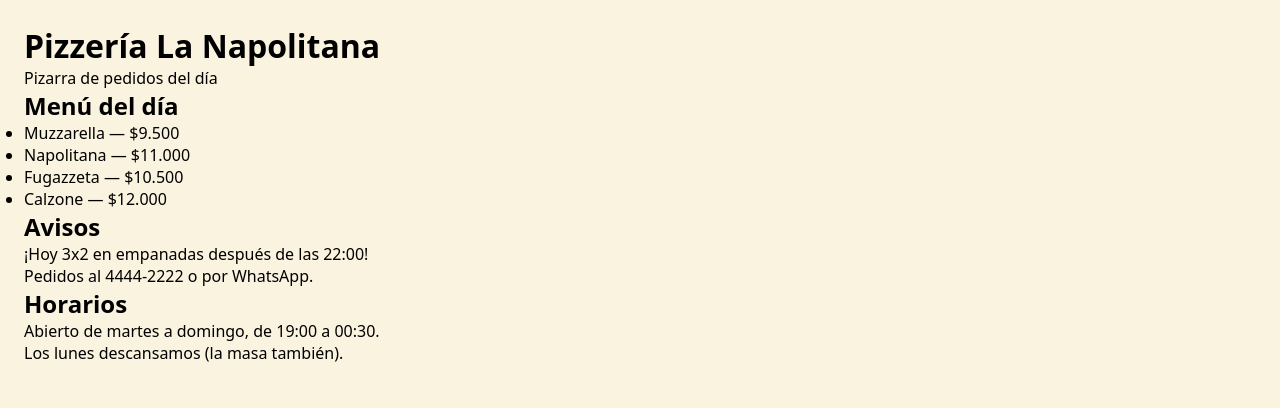
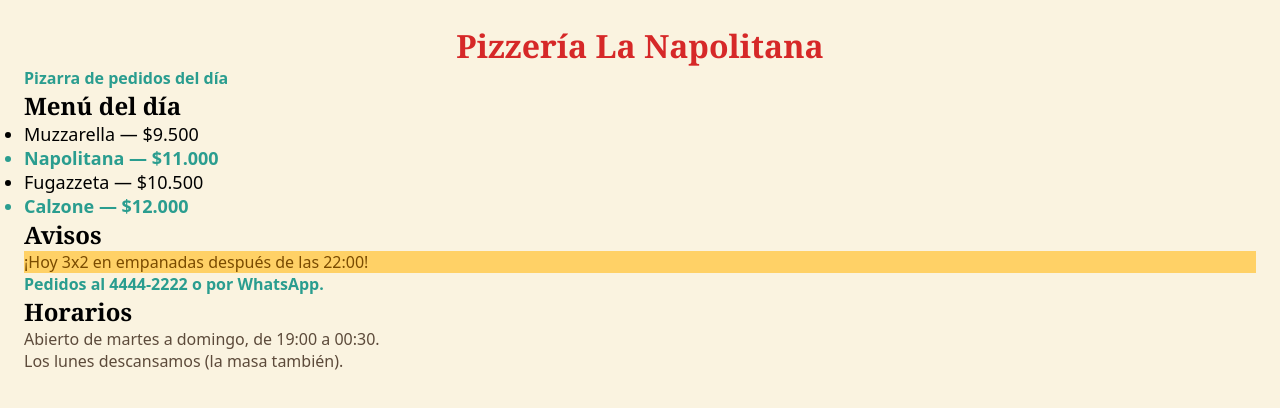
Before and after one commit to julianbaldelom4r/ejercicos-css, a plain HTML site: page ejercicios-css/02-selectores-especificidad/index.html in a window 1280 px wide. Drawn offline with Linux system fonts and the light colour scheme.

Commit message:
2do ejercicio hecho

```diff
--- a/ejercicios-css/02-selectores-especificidad/styles.css
+++ b/ejercicios-css/02-selectores-especificidad/styles.css
@@ -24,10 +24,14 @@ body {
 }
 
 /* ============================================================
-   TODO 1 — Selector de ETIQUETA
+   TODO 1 ☑️— Selector de ETIQUETA
    Todos los <p> de la página deberían verse con:
    - color: #5c4a3a
    ============================================================ */
+
+p {
+  color: #5c4a3a;
+}
 
 /* ============================================================
    TODO 2 — Selector de CLASE
@@ -36,10 +40,15 @@ body {
    - font-weight: bold
    Pregunta: esta regla también usa `color`, igual que el
    TODO 1. ¿Quién gana y por qué?
+   RTA: gana la clase porque tiene mayor especificadad
    ============================================================ */
+.destacado {
+  color: #2a9d8f;
+  font-weight: bold;
+}
 
 /* ============================================================
-   TODO 3 — Selector de ID
+   TODO 3☑️ — Selector de ID
    El título #titulo-principal:
    - color: #d62828
    - text-align: center
@@ -47,20 +56,36 @@ body {
    - background-color: #ffd166
    - color: #7a4b00
    ============================================================ */
+#titulo-principal {
+  color: #d62828;
+  text-align: center;
+}
+
+#aviso {
+  background-color: #ffd166;
+  color: #7a4b00;
+}
 
 /* ============================================================
-   TODO 4 — Selectores AGRUPADOS
+   TODO 4 ☑️— Selectores AGRUPADOS
    Con UNA sola regla (separando con coma), dale a h1 y h2:
    - font-family: Georgia, "Times New Roman", serif
    ============================================================ */
+h1,
+h2 {
+  font-family: Georgia, "Times New Roman", serif;
+}
 
 /* ============================================================
-   TODO 5 — Selectores ANIDADOS
+   TODO 5 ☑️— Selectores ANIDADOS
    Solo los <li> que están DENTRO de .menu deben tener:
    - font-size: 18px
    Después probá escribir la regla solo con li (sin .menu) y
    mirá la página. ¿Cambió algo? ¿Por qué?
    ============================================================ */
+.menu li {
+  font-size: 18px;
+}
 
 /* ============================================================
     DESAFÍO DE ESPECIFICIDAD — respondé antes de mirar el
@@ -70,4 +95,6 @@ body {
    3. ¿Y los <p> que no tienen clase ni id?
    Escribí tu respuesta acá abajo, después abrí el navegador
    y verificá. ¿Coincidió con la cuenta de puntos de la teoría?
-   ============================================================ */
+   ============================================================
+   RTA: 1-celeste. 2-marron. 3-color por defecto negro
+   */
```
